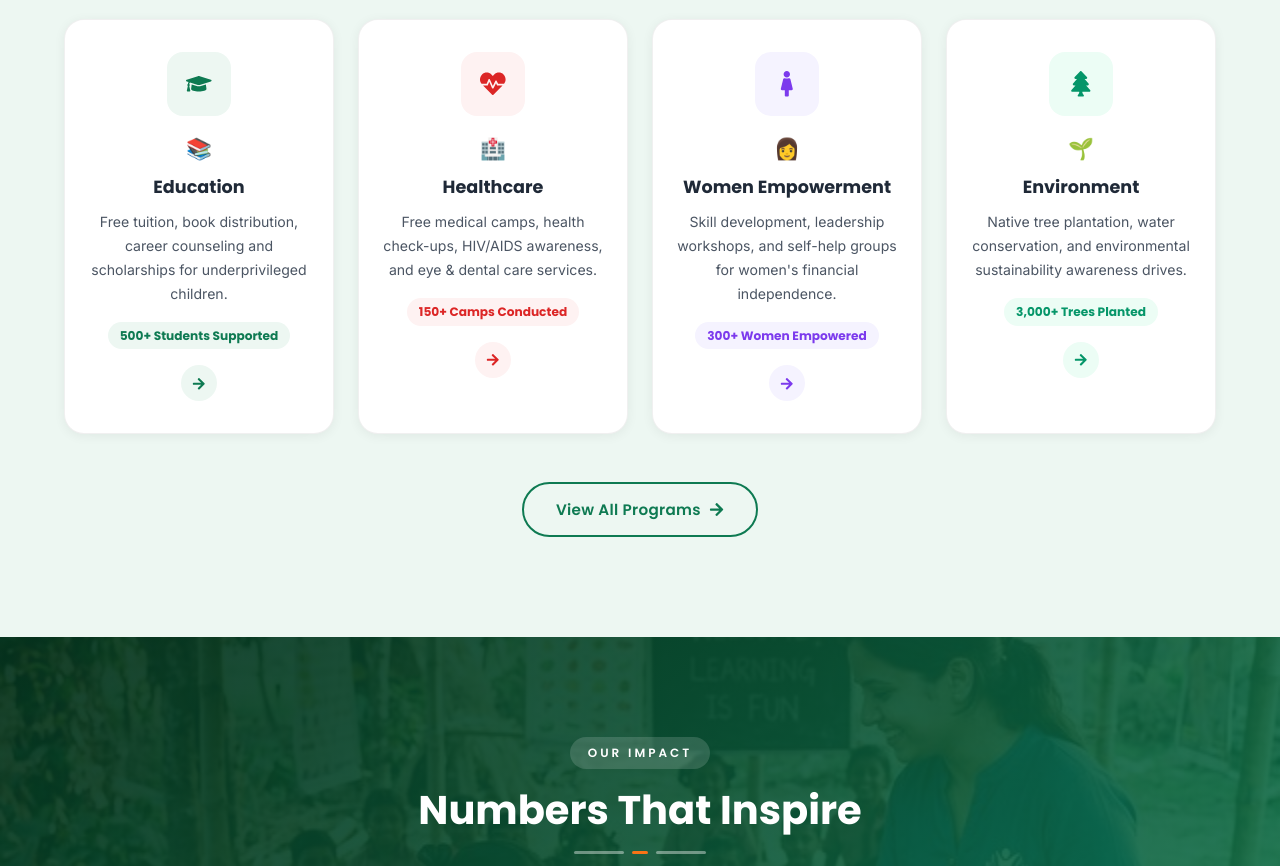
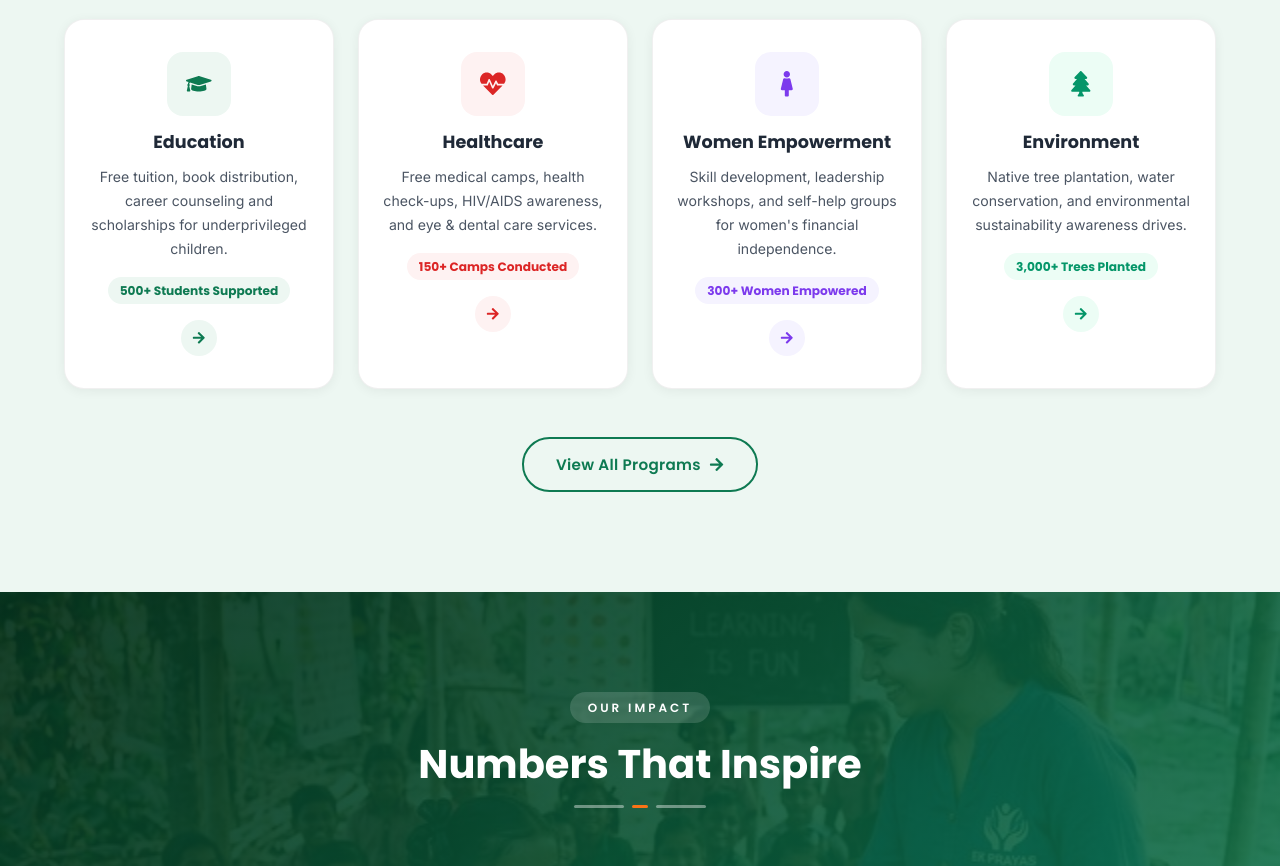
Before and after one commit to bhisekarsatyajit2006/Aviskar, a React (Vite) app: page / in a window 1280 px wide. Shown: the part 2840-3706 px from the top of the page. Built offline with nearby package versions, Linux system fonts and the light colour scheme; no server answers; a web font is replaced by a local one.

Commit message:
Remove emoji icons from What We Do programs section

```diff
--- a/src/components/Programs.jsx
+++ b/src/components/Programs.jsx
@@ -68,7 +68,6 @@ export default function Programs() {
               <div className="prog-card-icon">
                 {p.icon}
               </div>
-              <div className="prog-card-emoji">{p.emoji}</div>
               <h3 className="prog-card-title">{p.title}</h3>
               <p className="prog-card-desc">{p.desc}</p>
               <div className="prog-card-stat">{p.stat}</div>
```
